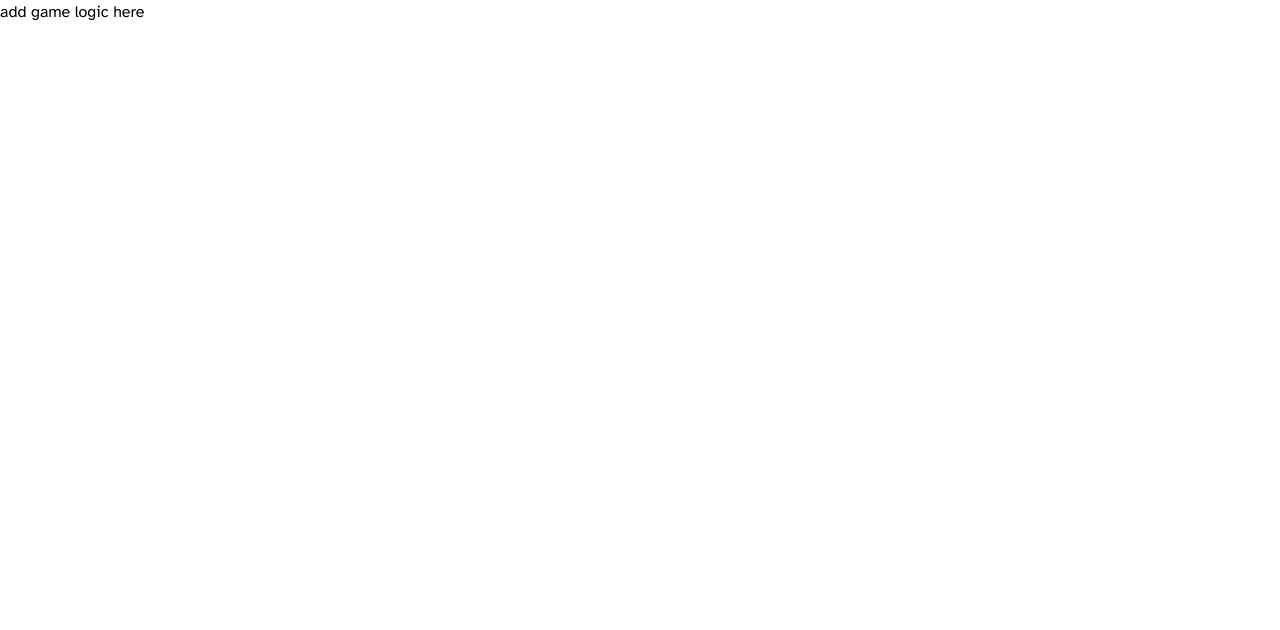
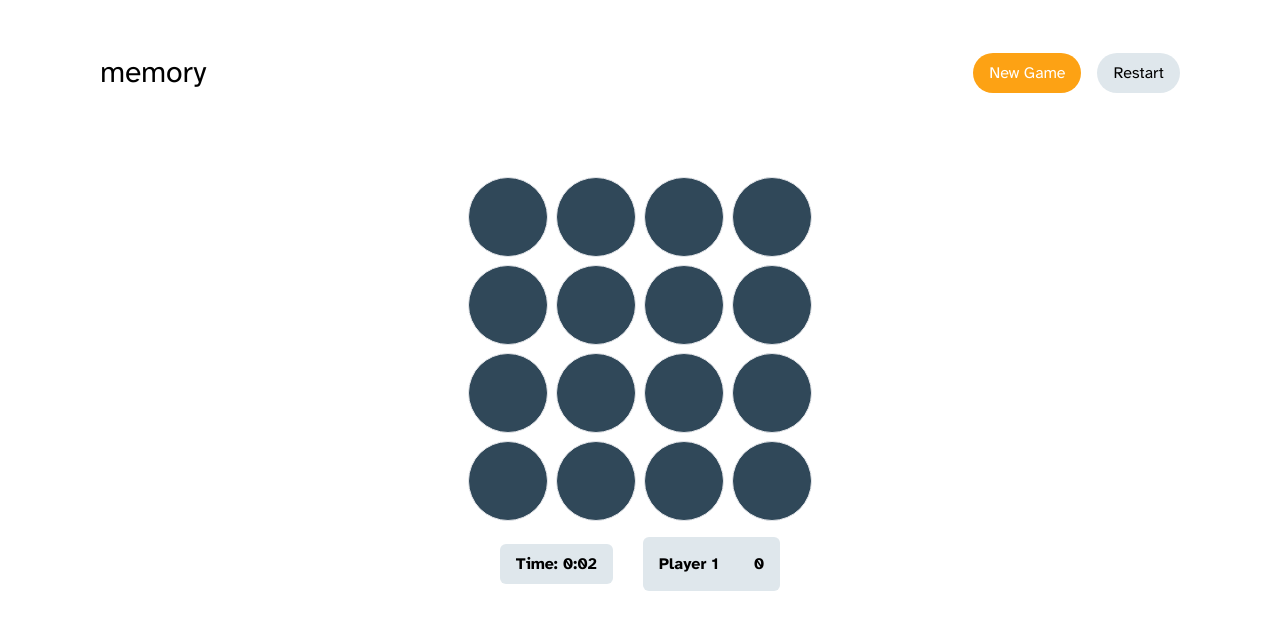
Before and after one commit to andubandu/g6-memory-game, a React (Vite) app: page / in a window 1280 px wide. Both pictures are taken after a click on the button "Start Game". Shown: the top 630 px of the page. Built offline with nearby package versions, Linux system fonts and the light colour scheme.

Commit message:
add Game page

```diff
--- a/src/App.jsx
+++ b/src/App.jsx
@@ -49,11 +49,11 @@ function App() {
   if (gameStarted) {
     return (
       <>
-        <Game
-          options={gameOptions}
-          onGameEnd={handleGameEnd}
-          onMenuOpen={() => setIsMenuOpen(true)}
-        />
+          <Game
+      options={gameOptions}
+      onGameEnd={handleGameEnd}
+      onNewGame={handleNewGame} // StartScreen-ზე დაბრუნება
+    />
       </>
     );
   }
--- a/src/components/Game.jsx
+++ b/src/components/Game.jsx
@@ -1,8 +1,171 @@
-import { useState, useEffect } from 'react';
+import { useState, useEffect } from "react";
 
-function Game({ options, onGameEnd }) {
-return(
-  <h1>add game logic here</h1>
+const iconsList = [
+  "🍎", "🍌", "🍇", "🍉", "🍓", "🍒", "🍍", "🥭", "🍑", "🍋",
+  "🍊", "🍍", "🥑", "🍍", "🍉", "🍈", "🍓", "🍒"
+];
+
+function generateNumbers(size) {
+  const totalPairs = size === "6x6" ? 18 : 8;
+  const numbers = [...Array(totalPairs).keys(), ...Array(totalPairs).keys()];
+  return numbers.sort(() => Math.random() - 0.5);
+}
+
+function generateIcons(size) {
+  const totalPairs = size === "6x6" ? 18 : 8;
+  const icons = [...iconsList.slice(0, totalPairs), ...iconsList.slice(0, totalPairs)];
+  return icons.sort(() => Math.random() - 0.5);
+}
+
+function Game({ options, onGameEnd, onNewGame }) {
+  const gridSize = options.gridSize || "4x4";
+  const theme = options.theme || "numbers";
+  const playersCount = Number(options.players) || 1;
+  const columns = gridSize === "6x6" ? "grid-cols-6" : "grid-cols-4";
+
+  const [grid, setGrid] = useState(theme === "numbers" ? generateNumbers(gridSize) : generateIcons(gridSize));
+  const [selected, setSelected] = useState([]);
+  const [matched, setMatched] = useState([]);
+  const [timer, setTimer] = useState(0);
+  const [attempts, setAttempts] = useState(Array(playersCount).fill(0));
+  const [isWin, setIsWin] = useState(false);
+  const [currentPlayer, setCurrentPlayer] = useState(0);
+
+  useEffect(() => {
+    if (playersCount === 1) {
+      const interval = setInterval(() => {
+        setTimer((prev) => prev + 1);
+      }, 1000);
+      return () => clearInterval(interval);
+    }
+  }, [playersCount]);
+
+  useEffect(() => {
+    if (matched.length === grid.length) {
+      setIsWin(true);
+      onGameEnd({ time: timer, attempts: attempts[currentPlayer] });
+    }
+  }, [matched, timer, attempts, currentPlayer]);
+
+  const handleClick = (index) => {
+    if (selected.includes(index) || matched.includes(index) || isWin) return;
+
+    const newSelected = [...selected, index];
+    setSelected(newSelected);
+
+    if (newSelected.length === 2) {
+      const [first, second] = newSelected;
+      if (grid[first] === grid[second]) {
+        setMatched([...matched, first, second]);
+      } else {
+        setAttempts((prev) => {
+          const newAttempts = [...prev];
+          newAttempts[currentPlayer] += 1;
+          return newAttempts;
+        });
+      }
+      setTimeout(() => {
+        setSelected([]);
+        if (playersCount > 1) {
+          setCurrentPlayer((prev) => (prev + 1) % playersCount);
+        }
+      }, 1000);
+    }
+  };
+
+  const handleRestart = () => {
+    setSelected([]);
+    setMatched([]);
+    setAttempts(Array(playersCount).fill(0));
+    setTimer(0);
+    setCurrentPlayer(0);
+    setIsWin(false);
+  };
+
+  const formatTime = (time) => {
+    const minutes = Math.floor(time / 60);
+    const seconds = time % 60;
+    return `${minutes}:${seconds < 10 ? "0" : ""}${seconds}`;
+  };
+
+  return (
+   <div>
+    <div className="flex justify-between items-center mb-4 mt-[50px]">
+  <p className="text-[30px] ml-[100px]">
+    memory
+  </p>
+  <div className="flex gap-4">
+    <button
+      className="bg-[#FDA214] text-white px-4 py-2 rounded-[20px] hover:bg-[#FFB84A]"
+      onClick={onNewGame}
+    >
+      New Game
+    </button>
+    <button
+      className="bg-[#DFE7EC]  mr-[100px] text-black px-4 py-2 rounded-[20px] hover:bg-[#6395B8]"
+      onClick={handleRestart}
+    >
+      Restart
+    </button>
+  </div>
+</div>
+
+    <div className="flex flex-col items-center mt-[50px] justify-center p-4">
+
+
+      <div className={`grid ${columns} gap-2 mt-4`}>
+        {grid.map((item, index) => {
+          const isVisible = selected.includes(index) || matched.includes(index);
+          return (
+            <div
+              key={index}
+              className="w-16 h-16 sm:w-20 sm:h-20 flex items-center justify-center text-lg font-bold cursor-pointer rounded-[50%] border transition-all bg-[#304859] text-white"
+              onClick={() => handleClick(index)}
+              style={{
+                backgroundColor: matched.includes(index)
+                  ? "#FDA214"
+                  : selected.includes(index)
+                  ? "#ccc"
+                  : "#304859",
+                cursor: matched.includes(index) ? "default" : "pointer",
+              }}
+            >
+              {isVisible ? (
+                theme === "numbers" ? (
+                  item
+                ) : (
+                  <span style={{ fontSize: "32px" }}>{item}</span>
+                )
+              ) : (
+                ""
+              )}
+            </div>
+          );
+        })}
+      </div>
+
+
+      <div className="mt-4 flex gap-[30px] items-center">
+  {playersCount === 1 && (
+    <div className="text-black px-4 py-2 rounded-md bg-[#DFE7EC] font-semibold">
+      Time:  {formatTime(timer)}
+    </div>
+  )}
+
+  {Array.from({ length: playersCount }).map((_, idx) => (
+    <div
+      key={idx}
+      className={`text-black px-4 p-[15px] rounded-md font-semibold ${
+        playersCount === 1 ? "bg-[#DFE7EC] " : currentPlayer === idx ? "bg-yellow-500" : "bg-[#DFE7EC]"
+      }`}
+    >
+      Player {idx + 1} <span className="ml-[30px]">{attempts[idx]}</span>
+    </div>
+  ))}
+</div>
+
+    </div>
+  </div>
   );
 }
 
```
